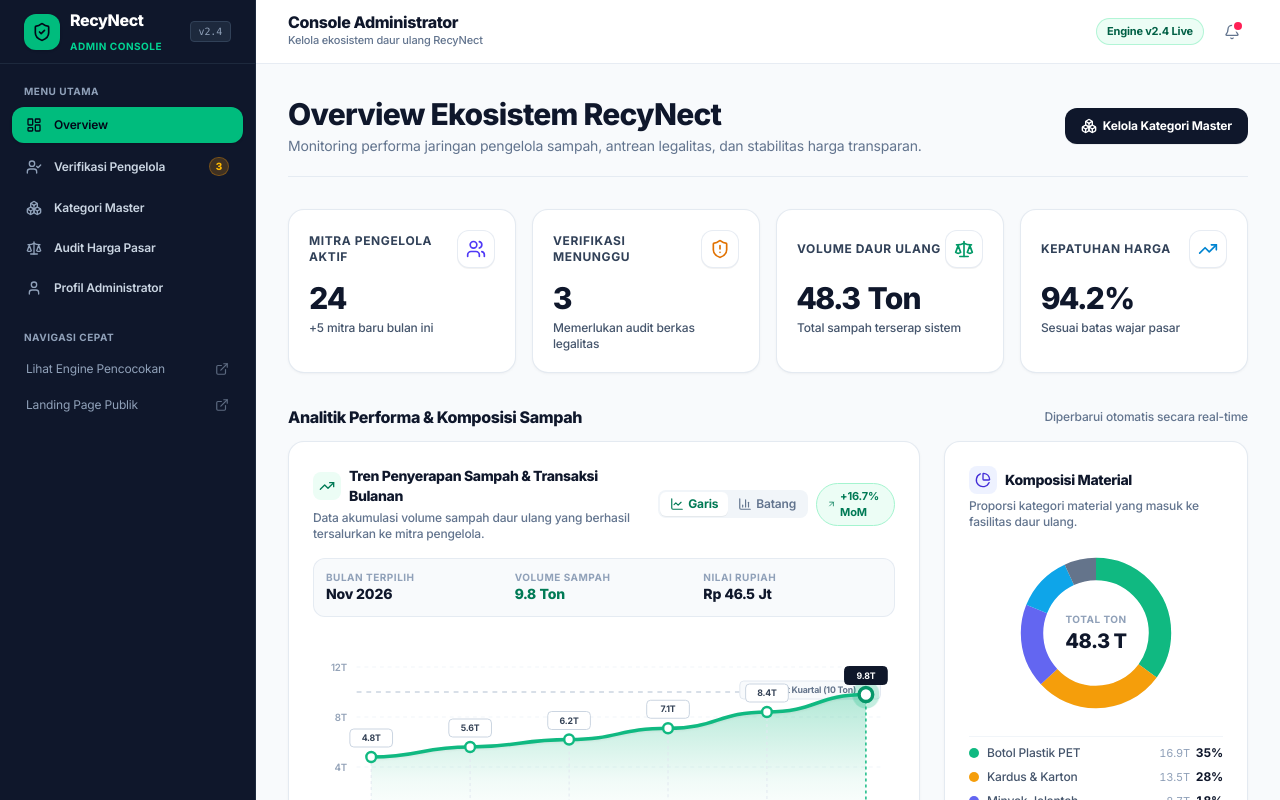
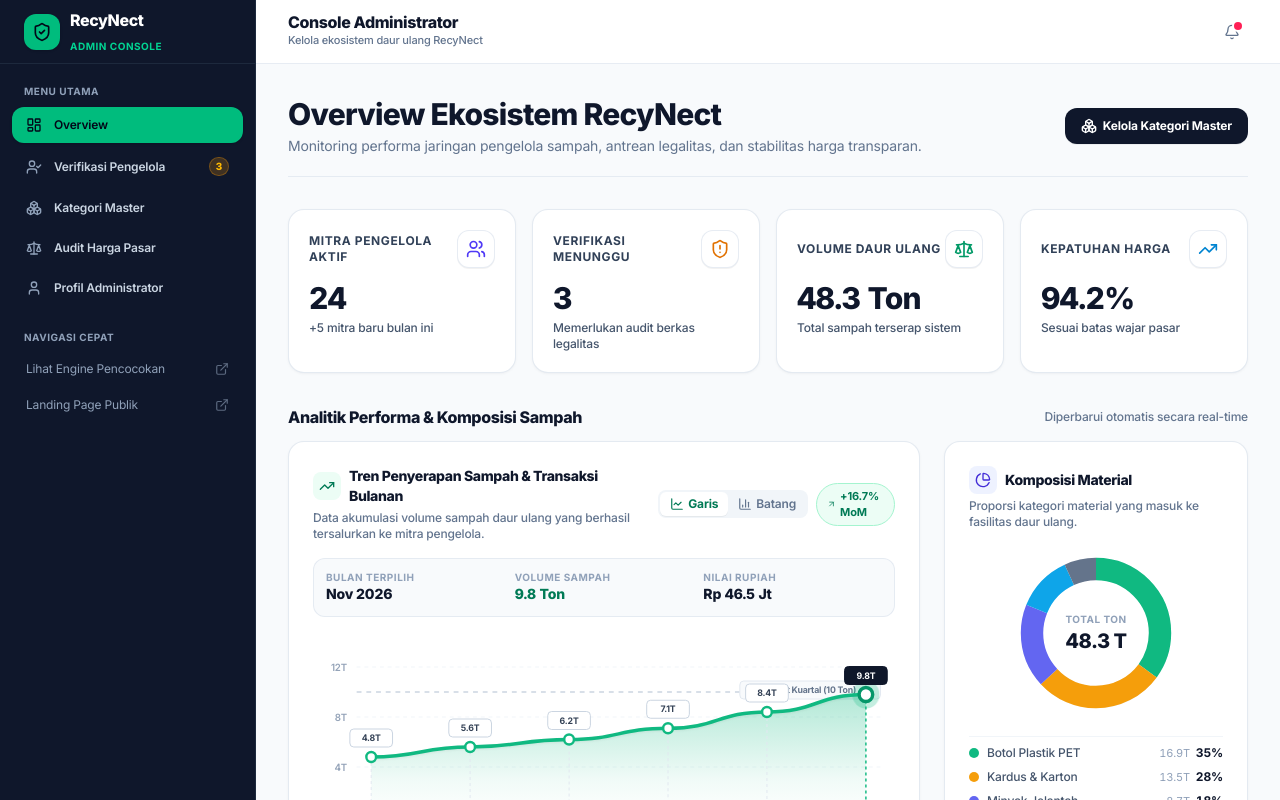
Before and after one commit to arya27Q/logicodix-web-app--RecyNect, a Next.js app in the folder frontend/: page /admin in a window 1280 px wide. Shown: the top 800 px of the page. Built offline with nearby package versions, Linux system fonts and the light colour scheme.

Commit message:
style(admin): polish header navigation and profile formatting

```diff
--- a/frontend/components/admin/AdminHeader.tsx
+++ b/frontend/components/admin/AdminHeader.tsx
@@ -37,13 +37,6 @@ export const AdminHeader: React.FC<AdminHeaderProps> = ({
           )}
         </div>
       </div>
-
-      <div className="flex items-center gap-3">
-        {/* Live System Status Pill */}
-        <div className="hidden md:flex items-center px-2.5 py-1 rounded-full bg-emerald-50 border border-emerald-200/80 text-[11px] font-bold text-emerald-800">
-          <span>Engine v2.4 Live</span>
-        </div>
-
       {/* Notification Bell */}
       <button
         type="button"
@@ -53,7 +46,7 @@ export const AdminHeader: React.FC<AdminHeaderProps> = ({
         <Bell className="w-4 h-4" />
         <span className="absolute top-1.5 right-1.5 w-2 h-2 rounded-full bg-rose-500 ring-2 ring-white"></span>
       </button>
-      </div>
+
     </header>
   );
 };
--- a/frontend/components/admin/AdminSidebar.tsx
+++ b/frontend/components/admin/AdminSidebar.tsx
@@ -71,9 +71,8 @@ export const AdminSidebar: React.FC<AdminSidebarProps> = ({
 
       {/* Sidebar Container */}
       <aside
-        className={`fixed top-0 bottom-0 left-0 z-50 w-64 bg-slate-900 border-r border-slate-800 text-slate-200 flex flex-col transition-transform duration-200 ease-in-out lg:translate-x-0 lg:static ${
-          isOpen ? 'translate-x-0' : '-translate-x-full'
-        }`}
+        className={`fixed top-0 bottom-0 left-0 z-50 w-64 bg-slate-900 border-r border-slate-800 text-slate-200 flex flex-col transition-transform duration-200 ease-in-out lg:translate-x-0 lg:static ${isOpen ? 'translate-x-0' : '-translate-x-full'
+          }`}
       >
         {/* Brand / Logo */}
         <div className="h-16 px-6 border-b border-slate-800 flex items-center justify-between">
@@ -91,9 +90,6 @@ export const AdminSidebar: React.FC<AdminSidebarProps> = ({
             </div>
           </Link>
 
-          <span className="text-[10px] font-mono px-2 py-0.5 rounded bg-slate-800 text-slate-400 border border-slate-700">
-            v2.4
-          </span>
         </div>
 
         {/* Navigation Section */}
@@ -113,11 +109,10 @@ export const AdminSidebar: React.FC<AdminSidebarProps> = ({
                     key={item.href}
                     href={item.href}
                     onClick={onClose}
-                    className={`flex items-center justify-between px-3.5 py-2.5 rounded-xl text-xs font-semibold transition ${
-                      isActive
+                    className={`flex items-center justify-between px-3.5 py-2.5 rounded-xl text-xs font-semibold transition ${isActive
                         ? 'bg-emerald-500 text-slate-950 font-bold shadow-sm'
                         : 'text-slate-300 hover:text-white hover:bg-slate-800/80'
-                    }`}
+                      }`}
                   >
                     <div className="flex items-center gap-3">
                       <span className={isActive ? 'text-slate-950' : 'text-slate-400'}>
@@ -128,11 +123,10 @@ export const AdminSidebar: React.FC<AdminSidebarProps> = ({
 
                     {item.badge !== undefined && (
                       <span
-                        className={`text-[10px] font-extrabold px-1.5 py-0.5 rounded-full tabular-nums ${
-                          isActive
+                        className={`text-[10px] font-extrabold px-1.5 py-0.5 rounded-full tabular-nums ${isActive
                             ? 'bg-slate-950 text-white'
                             : 'bg-amber-500/20 text-amber-400 border border-amber-500/30'
-                        }`}
+                          }`}
                       >
                         {item.badge}
                       </span>
```
Also changed, not shown: frontend/app/(dashboard)/admin/profile/page.tsx (line endings or trailing spaces), frontend/app/(public)/profile/page.tsx (line endings or trailing spaces). Lines whose indentation alone changed are shown as unchanged.
